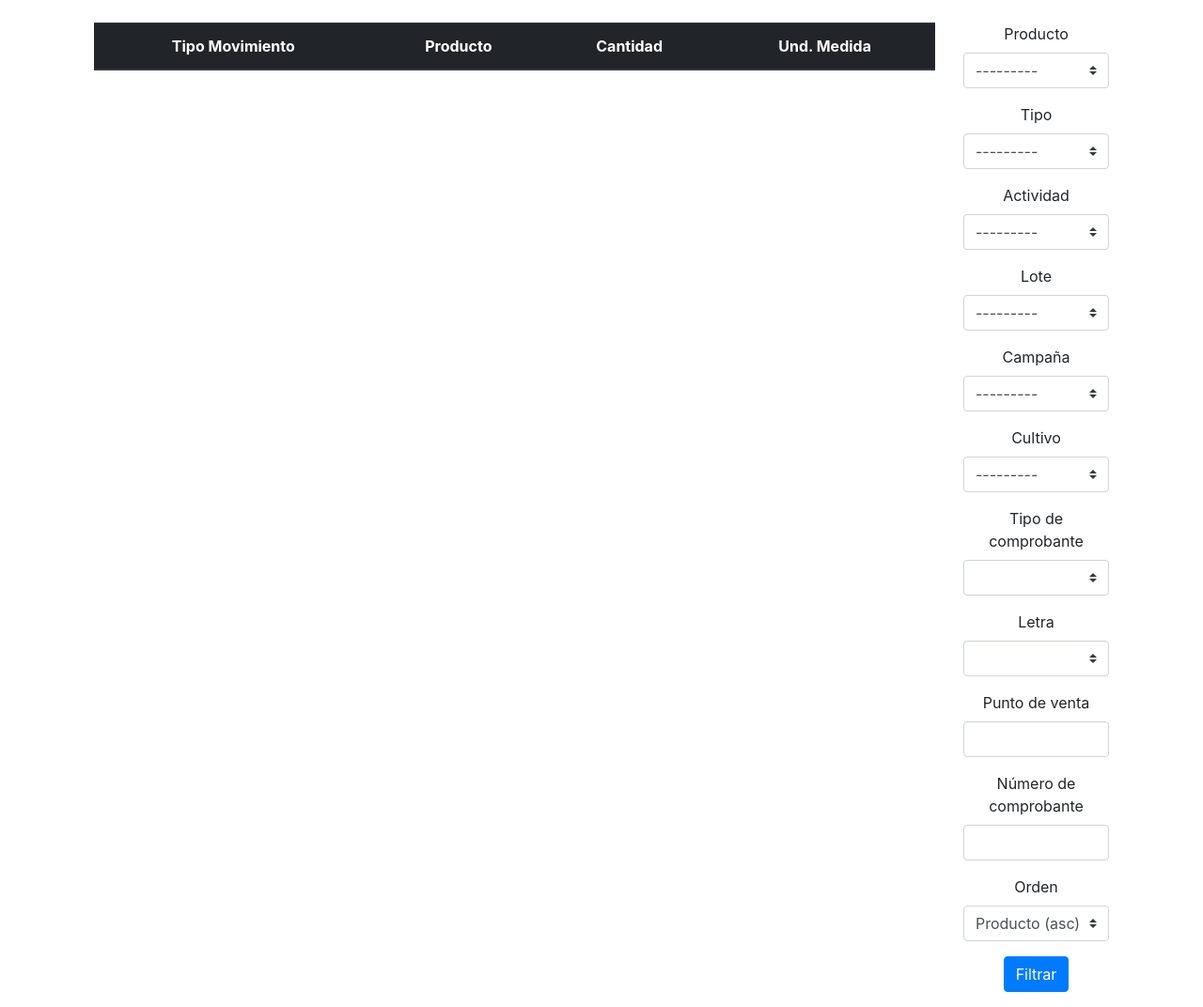
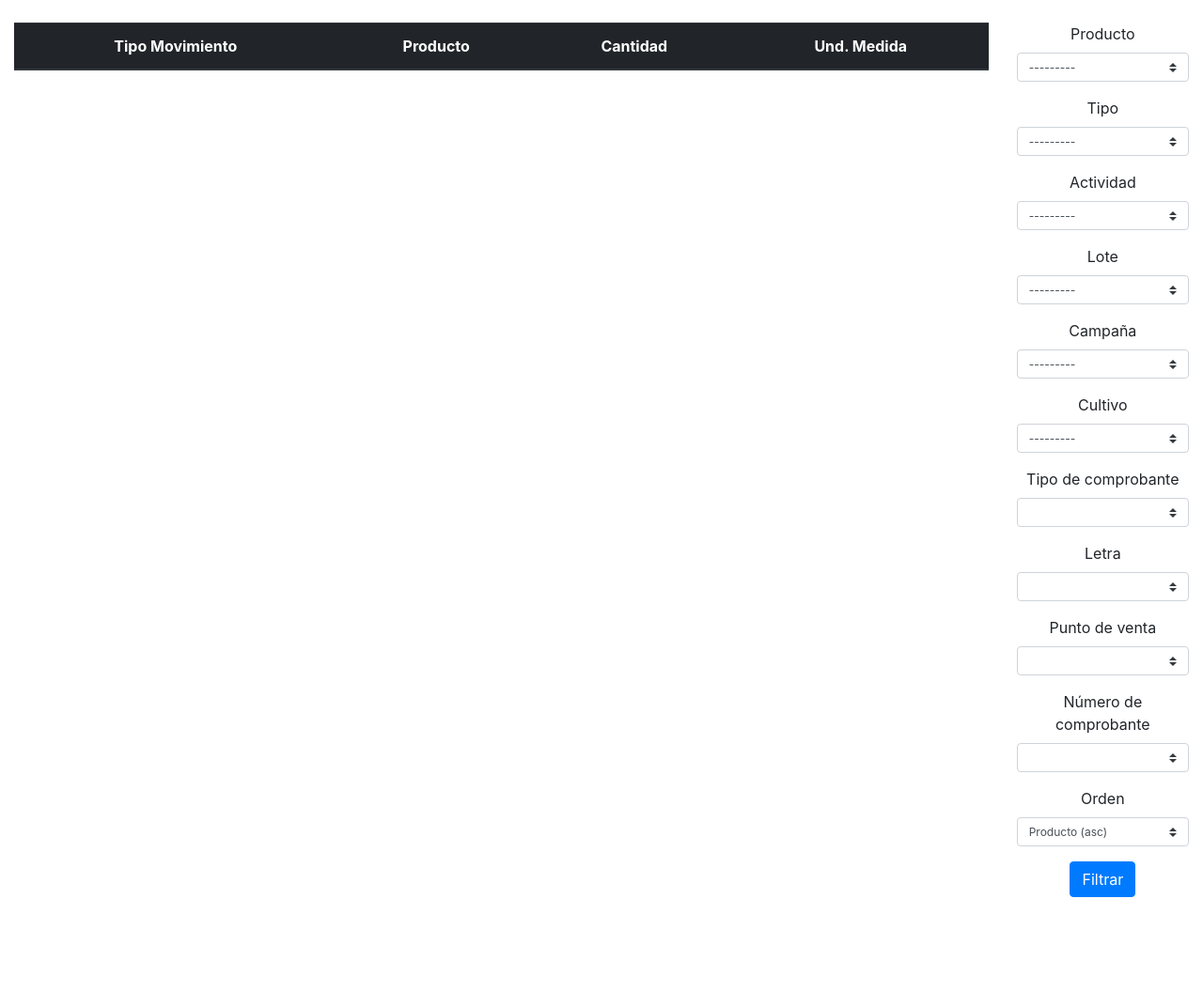
Before and after one commit to tecnicatura-villa-el-libertador/gringo, a Django app: page /mov_gral/ in a window 1280 px wide. Shown: the part 56-1128 px from the top of the page at 94% size. After the commit the page ends 1011 px from the top, so only its background shows below. Run offline with Django 3.2, Linux system fonts and the light colour scheme; the visitor is signed in with stand-in values (Sample User, id 1); data comes from the database, SQL or seed files in the repository; data that the repository does not hold is empty; some libraries are stand-ins or nearby versions.

Commit message:
modificaciones plantilla-base, forms y mov_gral

```diff
--- a/stock/forms.py
+++ b/stock/forms.py
@@ -34,7 +34,7 @@ class FilterForm(forms.ModelForm):
         self.helper.form_id = 'id-form'
         self.helper.form_method = 'get'
         self.helper.layout = Layout(
-            Field(*self.fields,
+            Field(*self.fields, css_class = 'custom-select custom-select-sm',
             onchange = 'document.forms["id-form"].submit();',)
         )
 
--- a/stock/templates/stock/mov_gral.html
+++ b/stock/templates/stock/mov_gral.html
@@ -33,7 +33,7 @@
             	</table>
             </div>
 
-            <div class="col-sm-2">
+            <div class="col-2">
                 {% crispy form %}
             </div>
 
--- a/stock/templates/stock/plantilla_base.html
+++ b/stock/templates/stock/plantilla_base.html
@@ -45,7 +45,7 @@
     </nav>
     {% endblock  %}
 
-    <main role="main" class="container">
+    <main role="main">
 
       <div class="starter-template">
 
```
